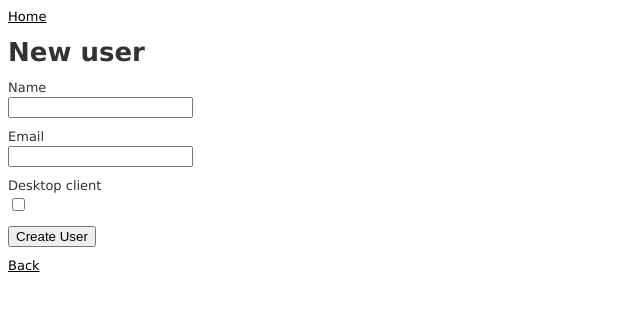
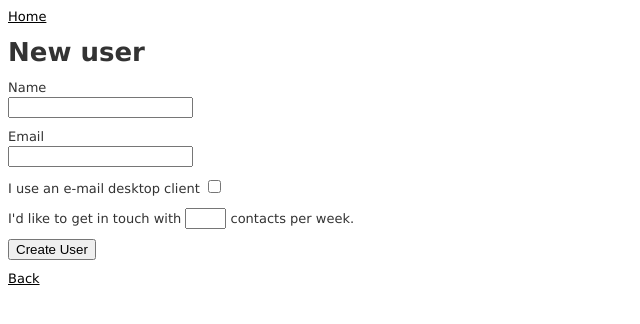
Before and after one commit to carlsednaoui/networkmill, a Rails app: page /users/new in a window 1280 px wide. Shown: the top 324 px of the page, without its empty margins (0-640 px from the left). Run offline with Rails 7, Linux system fonts and the light colour scheme; the visitor is signed in with stand-in values (Sample User, id 1); style sheets or scripts are compiled from the project's sources; some libraries are stand-ins or nearby versions.

Commit message:
added contact intensity to user _from

```diff
--- a/app/views/users/_form.html.erb
+++ b/app/views/users/_form.html.erb
@@ -20,8 +20,12 @@
     <%= f.text_field :email %>
   </div>
   <div class="field">
-    <%= f.label :desktop_client %><br />
+    <%= f.label :desktop_client, "I use an e-mail desktop client" %>
     <%= f.check_box :desktop_client %>
+  </div>
+  <div class="field">
+    <%= f.label :contact_intensity, "I'd like to get in touch with" %>
+    <%= f.text_field :contact_intensity, :size => 2 %> contacts per week.
   </div>
   <div class="actions">
     <%= f.submit %>
```
